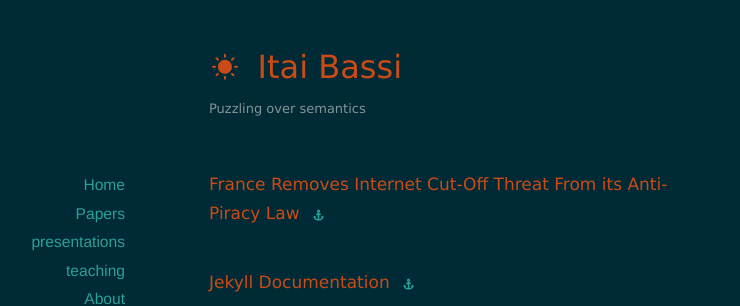
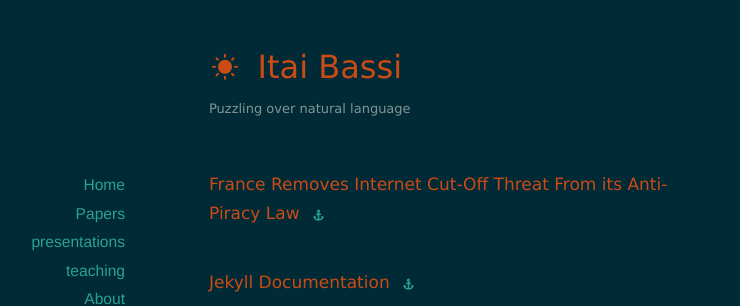
Before and after one commit to itaibassi/itaibassi.github.io, a Jekyll site: the page built from index.html, in a window 1280 px wide. Shown: the top 306 px of the page, without its empty margins (181-921 px from the left). Built offline with Jekyll 4.4.1, drawn with Linux system fonts in a browser that asks for light colours; nearby versions of some CDN libraries; the list of posts is cut into pages by our own code.

Commit message:
Update _config.yml

```diff
--- a/_config.yml
+++ b/_config.yml
@@ -1,6 +1,6 @@
 name: Itai Bassi
 url: http://example.org
-description:  Puzzling over semantics
+description:  Puzzling over natural language
 
 permalink: /:year/:month/:day/:title/
 paginate: 10
```
